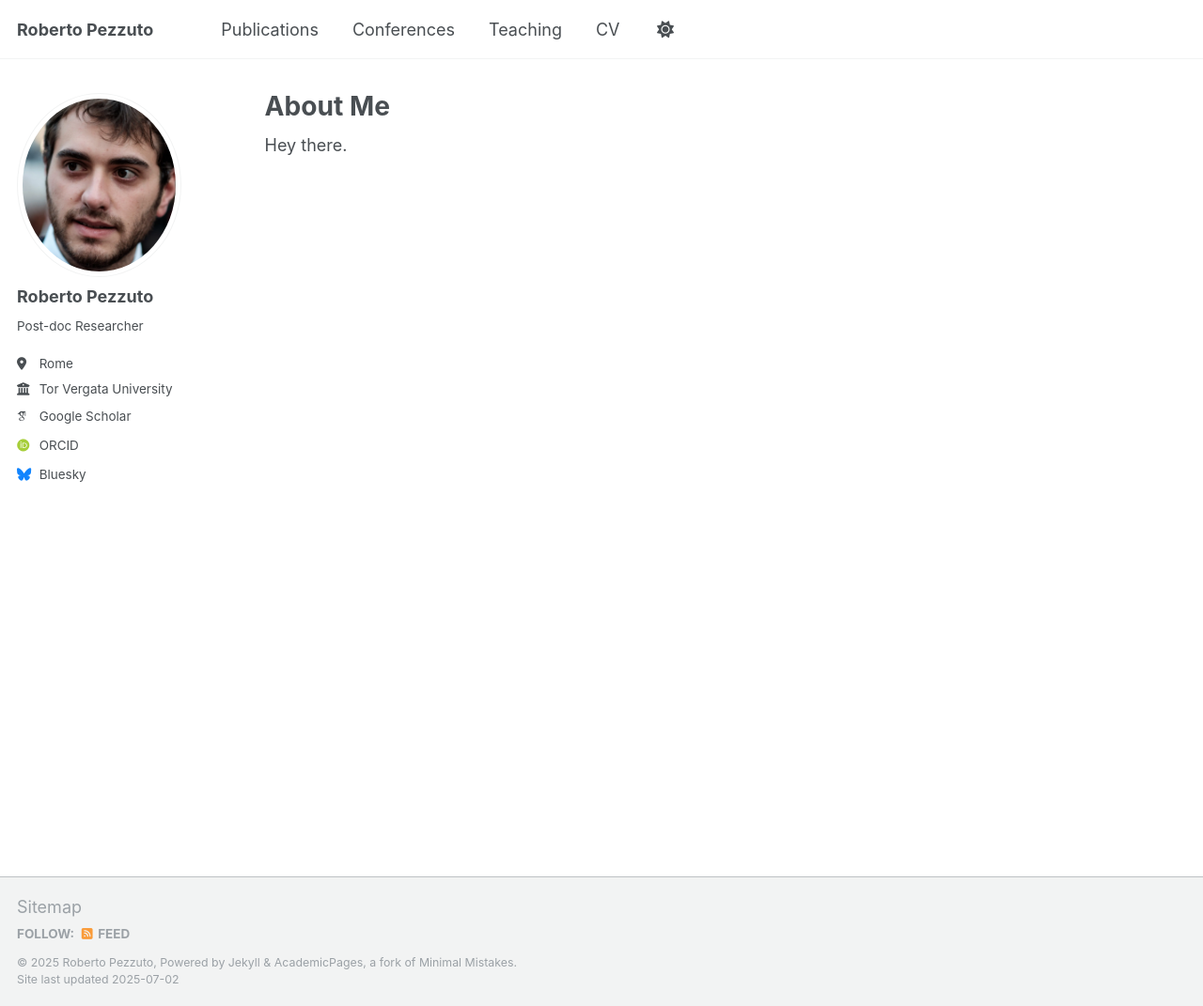
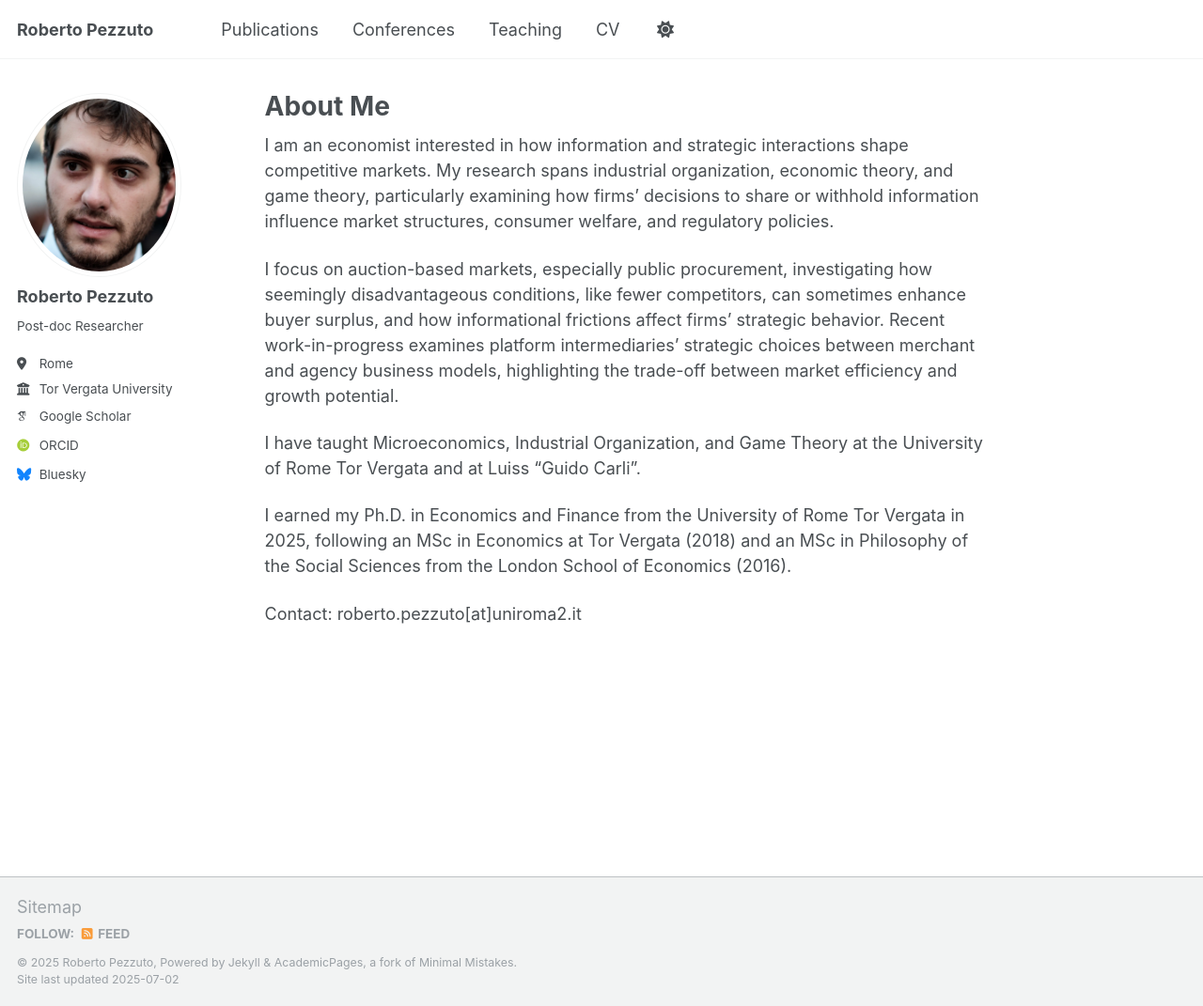
Before and after one commit to robertopezzuto/robertopezzuto.github.io, a Jekyll site: the page built from _pages/about.md, in a window 1280 px wide and 1071 px high. Shown: the whole window at 94% size. Built offline with Jekyll 4.4.1, drawn with Linux system fonts in a browser that asks for light colours; some web fonts are replaced.

Commit message:
Update about.md

```diff
--- a/_pages/about.md
+++ b/_pages/about.md
@@ -7,5 +7,12 @@ redirect_from:
   - /about.html
 ---
 
+I am an economist interested in how information and strategic interactions shape competitive markets. My research spans industrial organization, economic theory, and game theory, particularly examining how firms' decisions to share or withhold information influence market structures, consumer welfare, and regulatory policies.
 
-Hey there.
+I focus on auction-based markets, especially public procurement, investigating how seemingly disadvantageous conditions, like fewer competitors, can sometimes enhance buyer surplus, and how informational frictions affect firms' strategic behavior. Recent work-in-progress examines platform intermediaries' strategic choices between merchant and agency business models, highlighting the trade-off between market efficiency and growth potential.
+
+I have taught Microeconomics, Industrial Organization, and Game Theory at the University of Rome Tor Vergata and at Luiss "Guido Carli".
+
+I earned my Ph.D. in Economics and Finance from the University of Rome Tor Vergata in 2025, following an MSc in Economics at Tor Vergata (2018) and an MSc in Philosophy of the Social Sciences from the London School of Economics (2016).
+
+Contact: roberto.pezzuto[at]uniroma2.it
```
